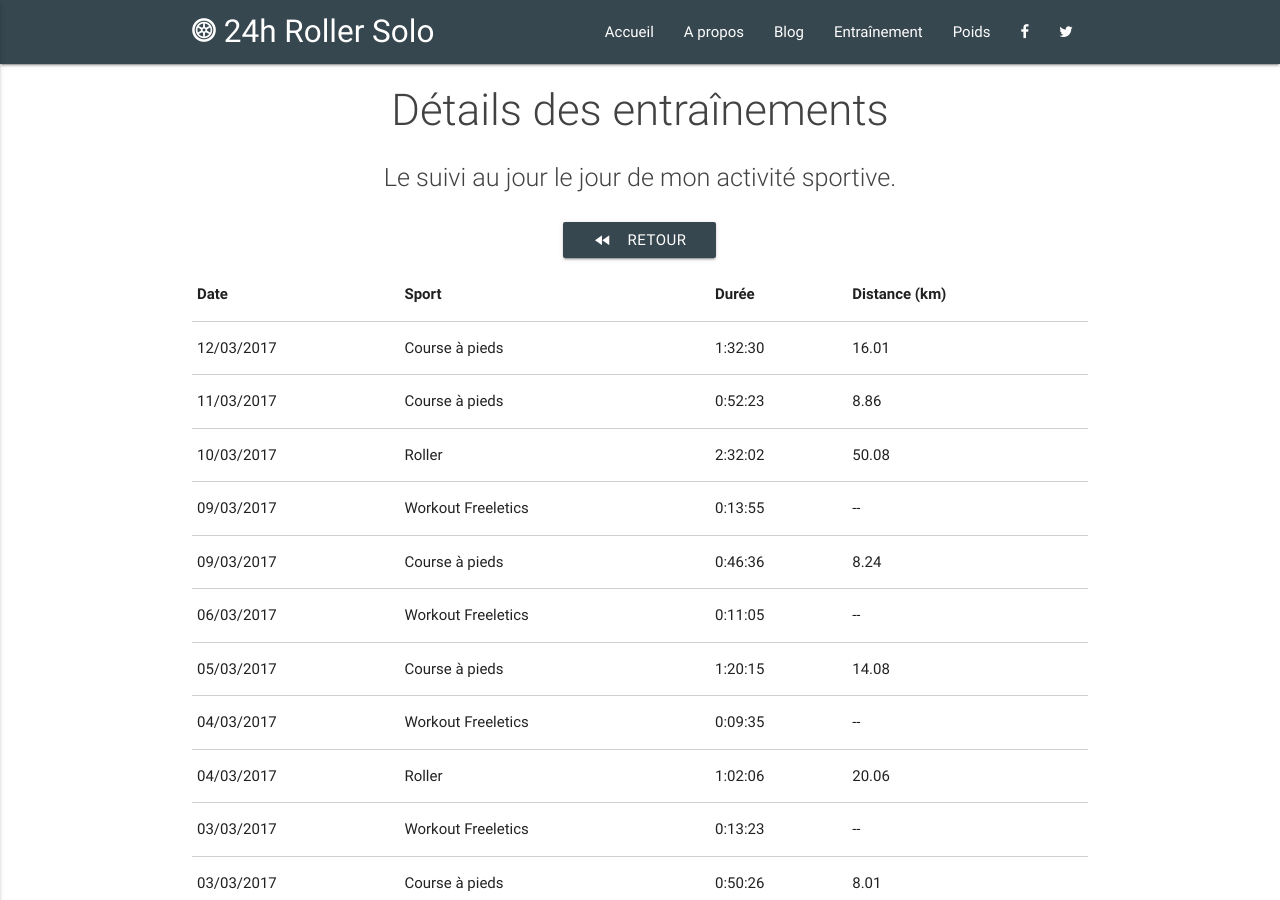
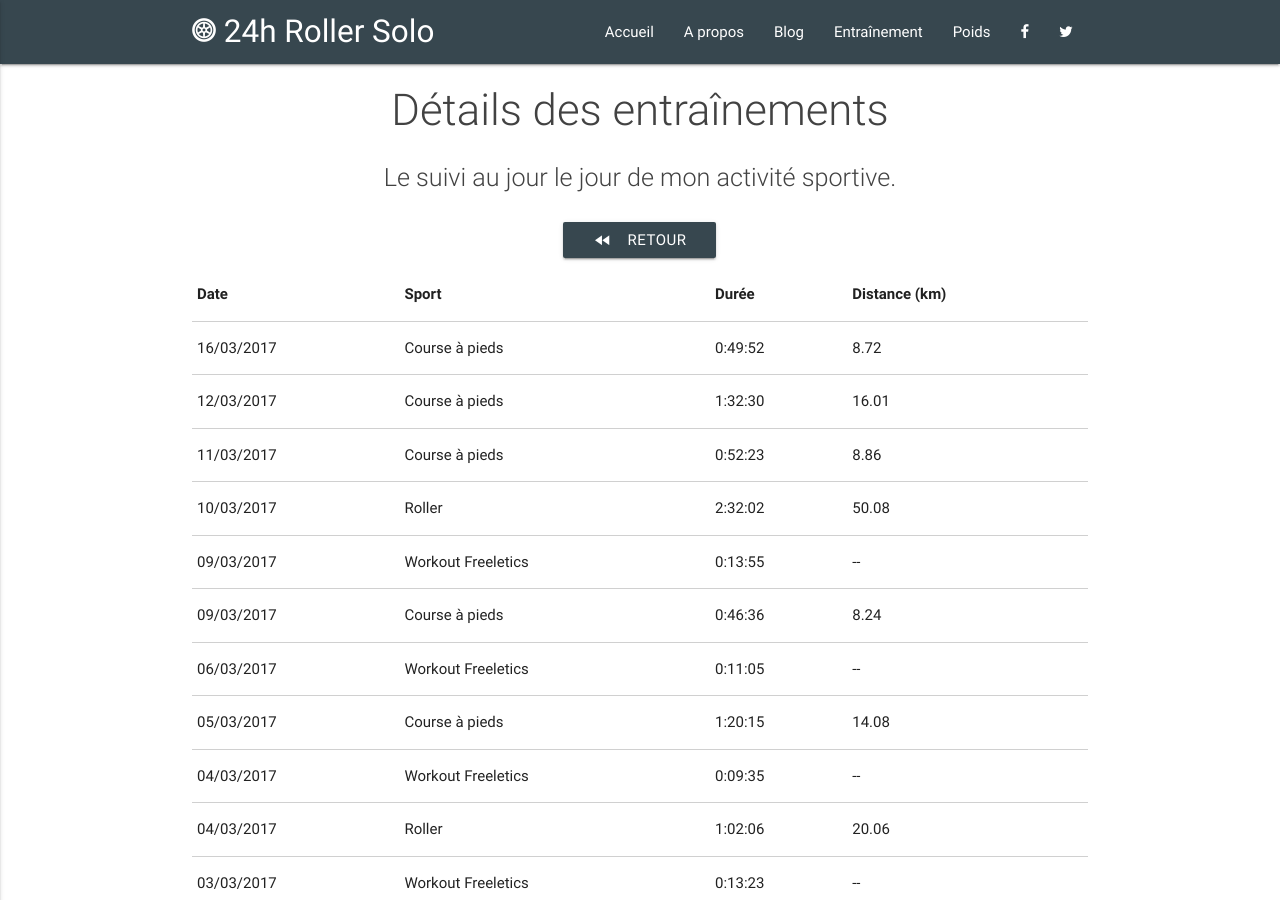
Before and after one commit to 24hRollerSolo/24hRollerSolo.github.io, a Jekyll site: the page built from training/details.html, in a window 1280 px wide and 900 px high. Built offline with Jekyll 4.4.1, drawn with Linux system fonts in a browser that asks for light colours.

Commit message:
Add 2017-03-16 running

```diff
--- a/_data/sports.json
+++ b/_data/sports.json
@@ -1,4 +1,5 @@
 [
+  {"date": "2017-03-16", "type": "RUNNING", "distance": "8.72", "duration": "0:49:52"},
   {"date": "2017-03-12", "type": "RUNNING", "distance": "16.01", "duration": "1:32:30"},
   {"date": "2017-03-11", "type": "RUNNING", "distance": "8.86", "duration": "0:52:23"},
   {"date": "2017-03-10", "type": "ROLLER", "distance": "50.08", "duration": "2:32:02"},
```
